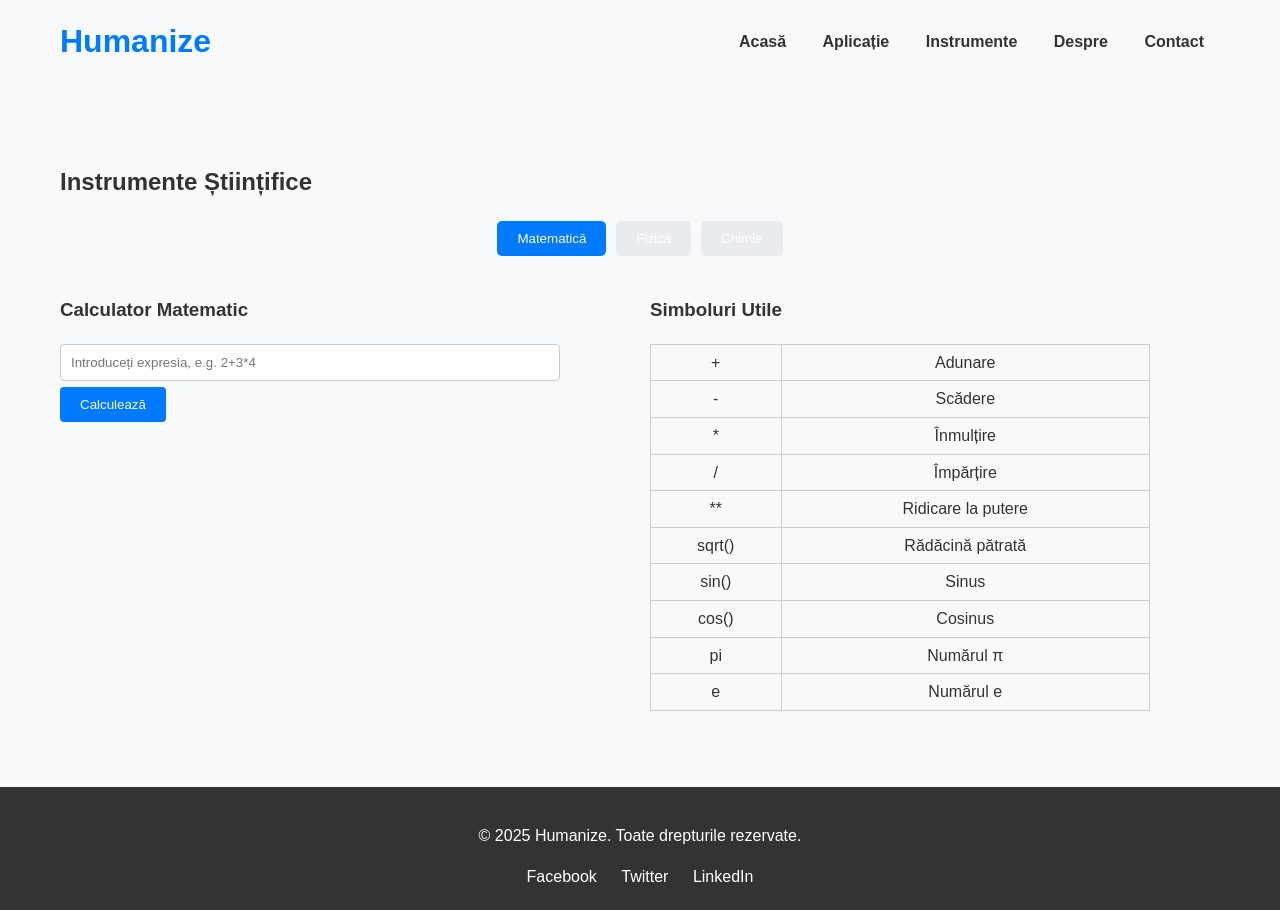
After one commit to andm34217-hash/Humanize-App, a Flask app: page /instrumente in a window 1280 px wide. The commit adds this page. Run offline with Flask 3, Linux system fonts and the light colour scheme.

Commit message:
eighth push

```diff
--- a/routes.py
+++ b/routes.py
@@ -10,6 +10,10 @@ def home():
 @app.route('/app')
 def app_page():
     return render_template('app.html')
+
+@app.route('/instrumente')
+def instrumente_page():
+    return render_template('instrumente.html')
 
 @app.route('/detect', methods=['POST'])
 def detect():
--- a/static/css/style.css
+++ b/static/css/style.css
@@ -35,6 +35,18 @@ footer { background: #333; color: white; padding: 20px 0; text-align: center; }
 .app-content { padding: 60px 0; background: #f8f9fa; }
 .app-content .container { max-width: 800px; }
 
+/* Tools content */
+.tools-content { padding: 60px 0; background: #f8f9fa; }
+.tabs { display: flex; justify-content: center; margin-bottom: 20px; }
+.tab-button { padding: 10px 20px; background: #e9ecef; border: none; cursor: pointer; margin: 0 5px; border-radius: 5px; }
+.tab-button.active { background: #007bff; color: white; }
+.tab-content { display: none; }
+.tab-content.active { display: block; }
+.math-container { display: flex; gap: 20px; }
+.calculator, .symbols { flex: 1; }
+.symbols table { width: 100%; }
+.symbols td { padding: 5px; text-align: center; }
+
 /* Responsive */
 @media (max-width: 768px) {
     .hero h2 { font-size: 2em; }
@@ -44,6 +56,10 @@ footer { background: #333; color: white; padding: 20px 0; text-align: center; }
     nav { margin-top: 1em; }
     .buttons { flex-direction: column; }
     .app-content .container { padding: 0 10px; }
+    .tabs { flex-direction: column; }
+    .tab-button { margin: 5px 0; }
+    .math-container { flex-direction: column; }
+    .tools-content .container { padding: 0 10px; }
 }
 
 /* App specific styles */
--- a/templates/app.html
+++ b/templates/app.html
@@ -15,6 +15,7 @@
             <nav>
                 <a href="/">Acasă</a>
                 <a href="/app">Aplicație</a>
+                <a href="/instrumente">Instrumente</a>
                 <a href="#about">Despre</a>
                 <a href="#contact">Contact</a>
             </nav>
--- a/templates/index.html
+++ b/templates/index.html
@@ -15,6 +15,7 @@
             <nav>
                 <a href="/">Acasă</a>
                 <a href="/app">Aplicație</a>
+                <a href="/instrumente">Instrumente</a>
                 <a href="#about">Despre</a>
                 <a href="#contact">Contact</a>
             </nav>
--- /dev/null
+++ b/templates/instrumente.html
@@ -0,0 +1,113 @@
+<!DOCTYPE html>
+<html lang="ro">
+<head>
+    <meta charset="UTF-8">
+    <meta name="viewport" content="width=device-width, initial-scale=1.0">
+    <title>Humanize - Instrumente AI</title>
+    <link rel="stylesheet" href="{{ url_for('static', filename='css/style.css') }}">
+</head>
+<body>
+    <header>
+        <div class="container">
+            <div class="logo">
+                <h1>Humanize</h1>
+            </div>
+            <nav>
+                <a href="/">Acasă</a>
+                <a href="/app">Aplicație</a>
+                <a href="/instrumente">Instrumente</a>
+                <a href="#about">Despre</a>
+                <a href="#contact">Contact</a>
+            </nav>
+        </div>
+    </header>
+
+    <section class="tools-content">
+        <div class="container">
+            <h2>Instrumente Științifice</h2>
+            <div class="tabs">
+                <button class="tab-button active" onclick="showTab('math')">Matematică</button>
+                <button class="tab-button" onclick="showTab('physics')">Fizică</button>
+                <button class="tab-button" onclick="showTab('chemistry')">Chimie</button>
+            </div>
+
+            <div id="math-tab" class="tab-content active">
+                <div class="math-container">
+                    <div class="calculator">
+                        <h3>Calculator Matematic</h3>
+                        <input id="math-expression" placeholder="Introduceți expresia, e.g. 2+3*4">
+                        <button onclick="calculateMath()">Calculează</button>
+                        <div id="math-result"></div>
+                    </div>
+                    <div class="symbols">
+                        <h3>Simboluri Utile</h3>
+                        <table>
+                            <tr><td>+</td><td>Adunare</td></tr>
+                            <tr><td>-</td><td>Scădere</td></tr>
+                            <tr><td>*</td><td>Înmulțire</td></tr>
+                            <tr><td>/</td><td>Împărțire</td></tr>
+                            <tr><td>**</td><td>Ridicare la putere</td></tr>
+                            <tr><td>sqrt()</td><td>Rădăcină pătrată</td></tr>
+                            <tr><td>sin()</td><td>Sinus</td></tr>
+                            <tr><td>cos()</td><td>Cosinus</td></tr>
+                            <tr><td>pi</td><td>Numărul π</td></tr>
+                            <tr><td>e</td><td>Numărul e</td></tr>
+                        </table>
+                    </div>
+                </div>
+            </div>
+
+            <div id="physics-tab" class="tab-content">
+                <h3>Calculator Fizică</h3>
+                <div class="physics-options">
+                    <select id="physics-type">
+                        <option value="kinematic">Kinematice</option>
+                        <option value="energy">Energie</option>
+                        <option value="force">Forță</option>
+                    </select>
+                </div>
+                <div id="kinematic-calc">
+                    <table>
+                        <tr><td>Viteză inițială (v0, m/s):</td><td><input id="phys-v0" placeholder="0"></td></tr>
+                        <tr><td>Accelerație (a, m/s²):</td><td><input id="phys-a" placeholder="0"></td></tr>
+                        <tr><td>Timp (t, s):</td><td><input id="phys-t" placeholder="0"></td></tr>
+                        <tr><td>Poziție finală (x, m):</td><td><input id="phys-x" placeholder="0"></td></tr>
+                    </table>
+                    <button onclick="calculatePhysics()">Calculează</button>
+                    <div id="phys-result"></div>
+                </div>
+                <!-- Add more physics sections as needed -->
+            </div>
+
+            <div id="chemistry-tab" class="tab-content">
+                <h3>Calculator Chimie</h3>
+                <div class="chemistry-options">
+                    <select id="chemistry-type">
+                        <option value="molar_mass">Masă Molară</option>
+                        <option value="concentration">Concentrație</option>
+                    </select>
+                </div>
+                <div id="molar-mass-calc">
+                    <input id="chem-formula" placeholder="Formula, e.g. H2O">
+                    <button onclick="calculateChemistry()">Calculează</button>
+                    <div id="chem-result"></div>
+                </div>
+                <!-- Add more chemistry sections -->
+            </div>
+        </div>
+    </section>
+
+    <footer>
+        <div class="container">
+            <p>&copy; 2025 Humanize. Toate drepturile rezervate.</p>
+            <div class="social-links">
+                <a href="#">Facebook</a>
+                <a href="#">Twitter</a>
+                <a href="#">LinkedIn</a>
+            </div>
+        </div>
+    </footer>
+
+    <script src="{{ url_for('static', filename='js/script.js') }}"></script>
+</body>
+</html>
```
Also changed, not shown: static/js/script.js (+77 -0 lines).
